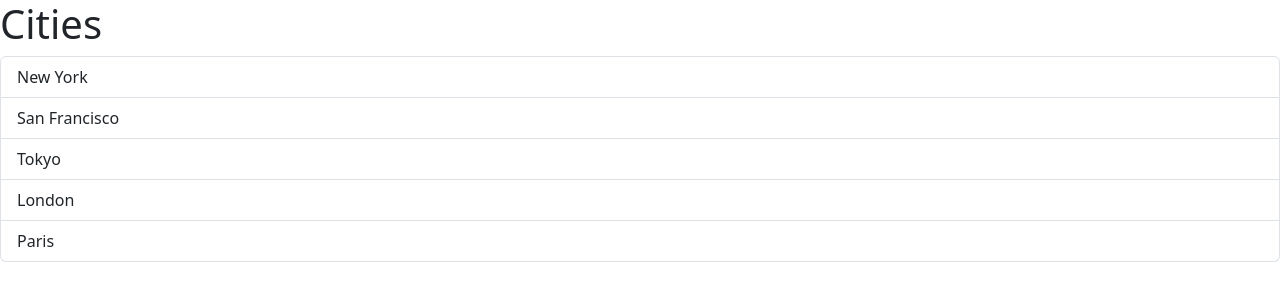
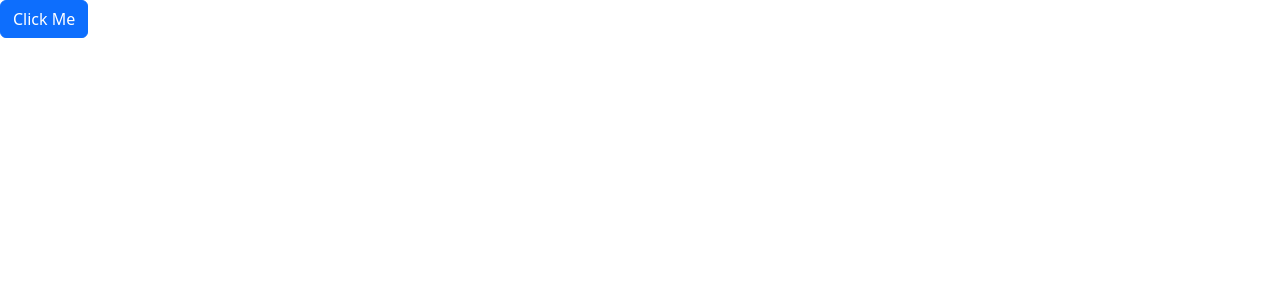
Before and after one commit to joawa10/react-app, a React (Vite) app: page / in a window 1280 px wide. Shown: the top 300 px of the page. Built offline with nearby package versions, Linux system fonts and the light colour scheme.

Commit message:
create alert and button component

```diff
--- a/src/App.tsx
+++ b/src/App.tsx
@@ -1,11 +1,16 @@
-import ListGroup from "./components/ListGroup";
+import Button from "./components/Button";
+import Alert from "./components/Alert";
+import { useState } from "react";
 
 function App() {
-  let items = ["New York", "San Francisco", "Tokyo", "London", "Paris"];
+  const [alertVisible, setAlertVisibility] = useState(false);
 
   return (
     <div>
-      <ListGroup items={items} heading="Cities" />
+      {alertVisible && (
+        <Alert onClose={() => setAlertVisibility(false)}>My Alert</Alert>
+      )}
+      <Button onClick={() => setAlertVisibility(true)}>Click Me</Button>
     </div>
   );
 }
--- /dev/null
+++ b/src/components/Alert.tsx
@@ -0,0 +1,23 @@
+import { ReactNode } from "react";
+
+interface Props {
+  children: ReactNode;
+  onClose: () => void;
+}
+
+const Alert = ({ children, onClose }: Props) => {
+  return (
+    <div className="alert alert-primary alert-dismissible">
+      {children}
+      <button
+        type="button"
+        className="btn-close"
+        onClick={onClose}
+        data-bs-dismiss="alert"
+        aria-label="Close"
+      ></button>{" "}
+    </div>
+  );
+};
+
+export default Alert;
--- /dev/null
+++ b/src/components/Button.tsx
@@ -0,0 +1,17 @@
+import { ReactNode } from "react";
+
+interface Props {
+  children: ReactNode;
+  color?: "primary" | "secondary" | "danger";
+  onClick: () => void;
+}
+
+const Button = ({ children, color = "primary", onClick }: Props) => {
+  return (
+    <div className={"btn btn-" + color} onClick={onClick}>
+      {children}
+    </div>
+  );
+};
+
+export default Button;
```
